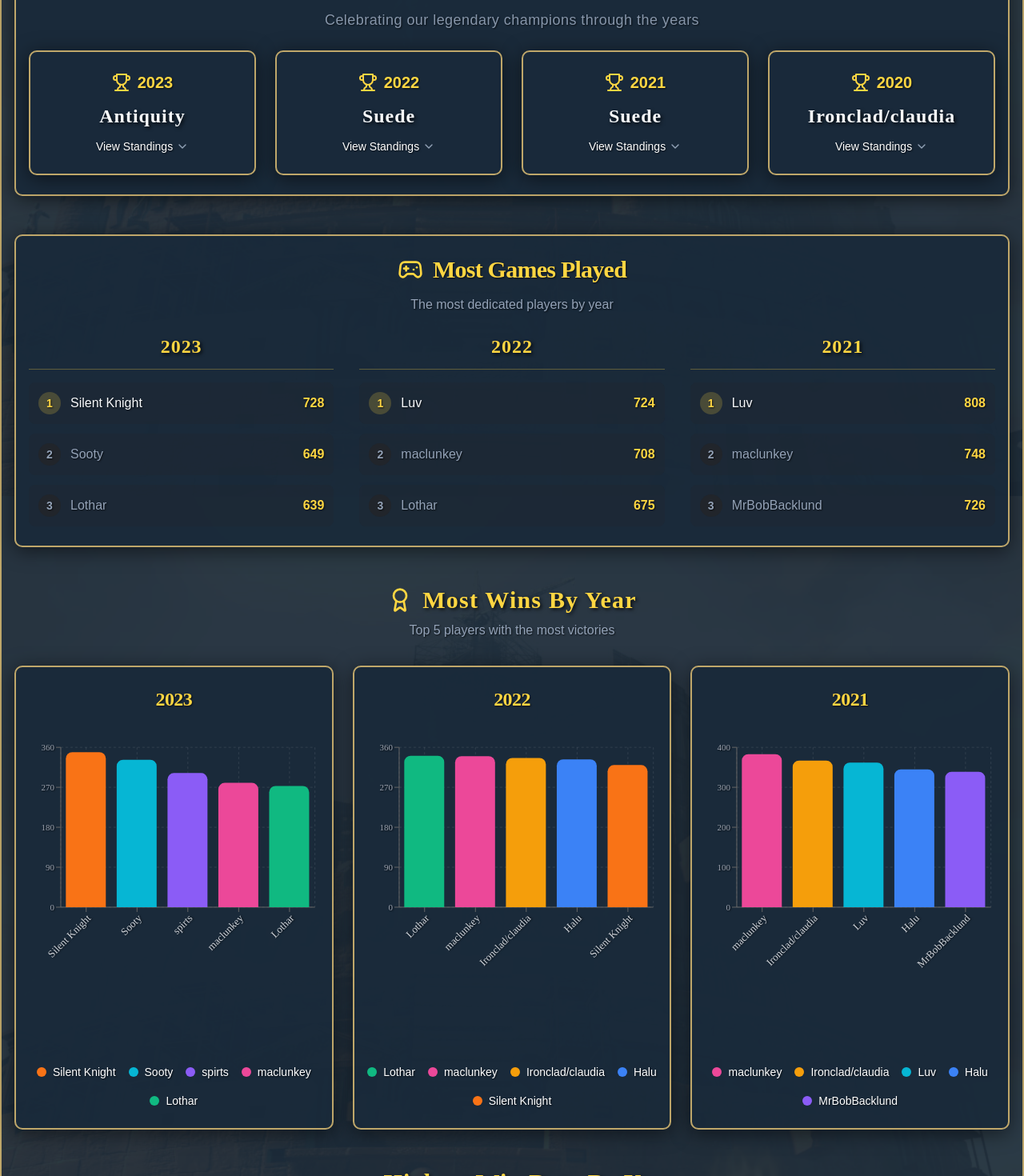
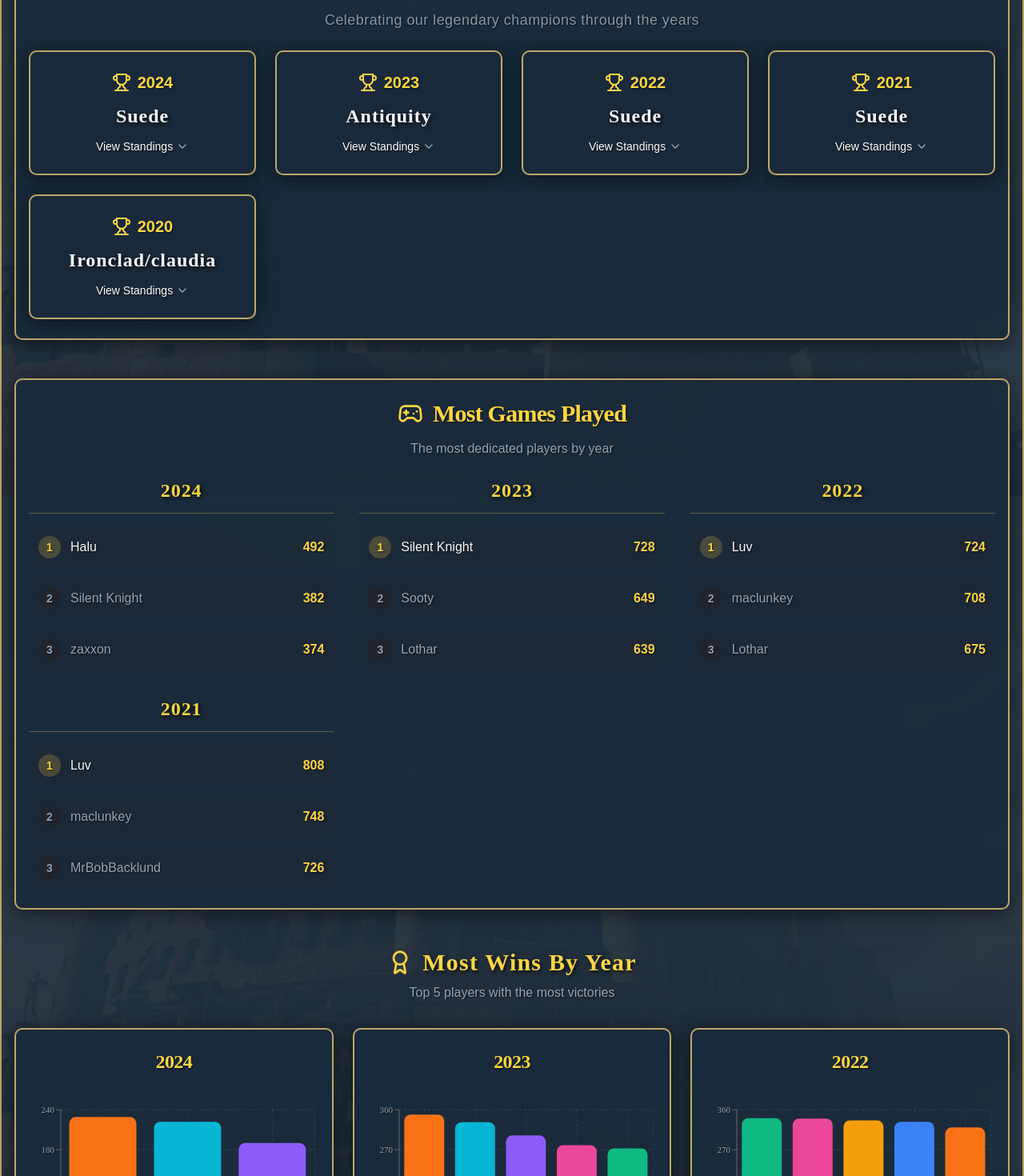
Before and after one commit to VladPocris/CivPlayers-Civ3-League, a React (Vite) app: page /CivPlayers-Civ3-League/hall-of-fame in a window 1280 px wide. Shown: the part 340-1810 px from the top of the page at 80% size. Built offline with nearby package versions, Linux system fonts and the light colour scheme; a web font is replaced by a local one.

Commit message:
HoF & HomePage updated

```diff
--- a/src/components/home/Leaderboard.tsx
+++ b/src/components/home/Leaderboard.tsx
@@ -328,7 +328,7 @@ const Leaderboard = () => {
             <div className="flex flex-col sm:flex-row justify-between items-start sm:items-center gap-4">
               <CardTitle className="flex items-center gap-2">
                 <Trophy className="w-6 h-6 text-primary" />
-                2024 Season Rankings
+                2025 Season Rankings
               </CardTitle>
 
               <div className="flex flex-col sm:flex-row items-stretch sm:items-center gap-2 sm:gap-4 w-full max-w-full">
--- a/src/pages/HallOfFame.tsx
+++ b/src/pages/HallOfFame.tsx
@@ -10,6 +10,11 @@ import { ChevronDown, ChevronUp, Trophy, Gamepad2, Award, TrendingUp } from "luc
 
 
 const champions = [
+  {
+    year: 2024,
+    name: "Suede",
+    standings: ["Suede - 2246", "cheeze - 1963", "rabdag - 1949", "rever - 1832", "Halu - 1814"],
+  },
   {
     year: 2023,
     name: "Antiquity",
@@ -45,6 +50,11 @@ const champions = [
 ];
 
 const mostGamesByYear = {
+  2024: [
+    { name: "Halu", games: 492 },
+    { name: "Silent Knight", games: 382 },
+    { name: "zaxxon", games: 374 },
+  ],
   2023: [
     { name: "Silent Knight", games: 728 },
     { name: "Sooty", games: 649 },
@@ -63,6 +73,11 @@ const mostGamesByYear = {
 };
 
 const mostWinsByYear = {
+  2024: [
+    { name: "Halu", wins: 229, fill: "#f97316" },
+    { name: "Silent Knight", wins: 222, fill: "#06b6d4" },
+    { name: "Zardoz", wins: 190, fill: "#8b5cf6" },
+  ],
   2023: [
     { name: "Silent Knight", wins: 349, fill: "#f97316" },
     { name: "Sooty", wins: 332, fill: "#06b6d4" },
@@ -87,6 +102,11 @@ const mostWinsByYear = {
 };
 
 const winRateByYear = {
+  2024: [
+    { name: "rabdag", winRate: 71.2, fill: "#f97316" },
+    { name: "Suede", winRate: 64.0, fill: "#06b6d4" },
+    { name: "Carlot", winRate: 61.5, fill: "#8b5cf6" },
+  ],
   2023: [
     { name: "Antiquity", winRate: 67.9, fill: "#f97316" },
     { name: "Suede", winRate: 67.3, fill: "#06b6d4" },
```
